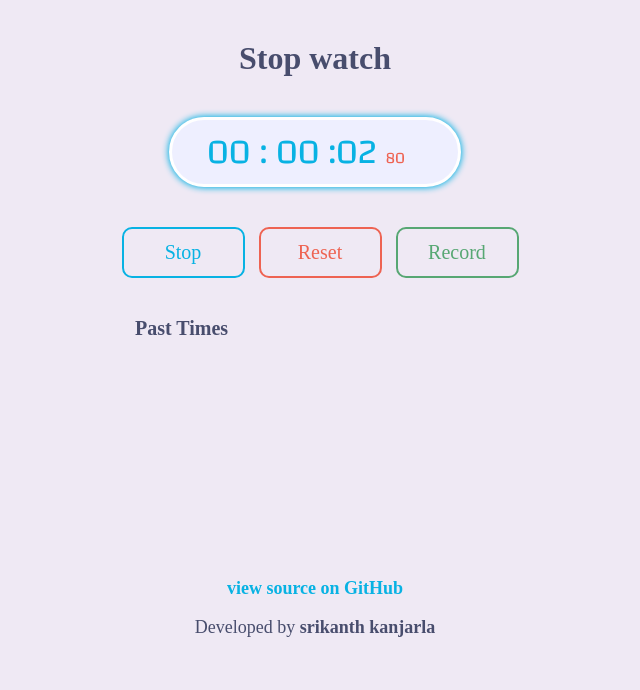
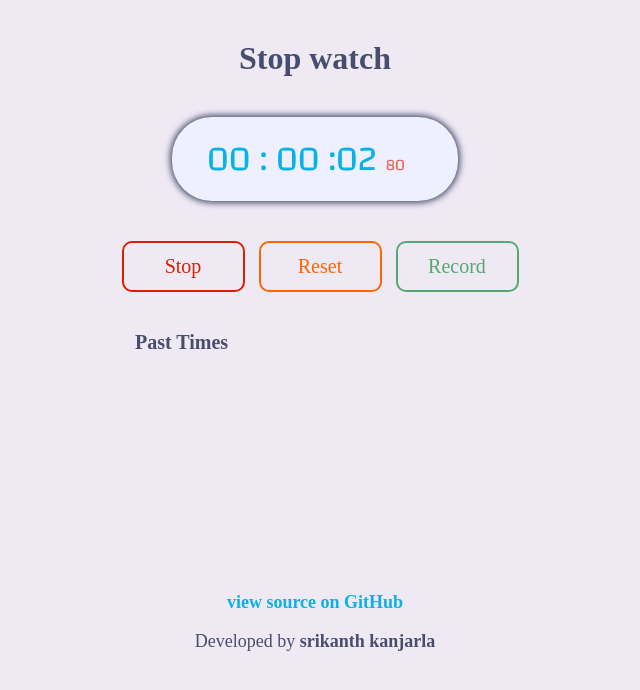
Before and after one commit to srikanthkanjarla/stop-watch, a website: page index.html in a window 1280 px wide. Both pictures are taken after a click on the button "Start". Shown: the whole page, without its empty margins (325-965 px from the left). Drawn offline with Linux system fonts and the light colour scheme; a web font is replaced by a local one.

Commit message:
Update control button styles
added a class  btn-stop-active for stop button
updated button hover styles

```diff
--- a/style.css
+++ b/style.css
@@ -1,4 +1,5 @@
 @import url('https://fonts.googleapis.com/css?family=Audiowide|Changa|Yrsa');
+
 :root {
     --sunset-orange: #ee6352;
     --cyan-process: #08b2e3;
@@ -30,13 +31,12 @@ body {
 
 .watch-display {
     font-family: 'Changa', sans-serif;
-    border: 3px solid #fff;
-    padding: 0 35px;
+    padding: 10px 35px;
     width: 45%;
     margin: 0 auto;
     background-color: #eeefff;
     border-radius: 40px;
-    box-shadow: 0 0 6px 1px var(--cyan-process);
+    box-shadow: 0 0 6px 2px var(--independence), 0 0;
 }
 
 .watch-time {
@@ -66,11 +66,13 @@ body {
     font-family: inherit;
     width: 123px;
     border-radius: 10px;
+    transition: 2ms;
 }
 
 .btn:hover {
-    border: none;
     font-weight: 600;
+    border-width: 3px;
+    background-color: #eff;
 }
 
 .btn-start {
@@ -78,26 +80,19 @@ body {
     border: 2px solid var(--cyan-process);
 }
 
+.btn-stop-active {
+    color: #da2000;
+    border: 2px solid #da2000;
+}
+
 .btn-reset {
-    color: var(--sunset-orange);
-    border: 2px solid var(--sunset-orange);
+    color: #ff6500;
+    border: 2px solid #ff6500;
 }
 
 .btn-record {
     color: var(--shiny-shamrock);
     border: 2px solid var(--shiny-shamrock);
-}
-
-.btn-start:hover {
-    box-shadow: 0 0 2px 3px var(--cyan-process);
-}
-
-.btn-reset:hover {
-    box-shadow: 0 0 2px 3px var(--sunset-orange);
-}
-
-.btn-record:hover {
-    box-shadow: 0 0 2px 3px var(--shiny-shamrock);
 }
 
 .past-times {
@@ -155,13 +150,16 @@ body {
     .wrapper {
         width: 100vw;
     }
+
     .watch-display {
         width: 60%;
     }
+
     .btn {
         width: 85px;
         padding: 10px 6px;
     }
+
     .record-time-wrapper {
         min-height: 135px;
     }
```
